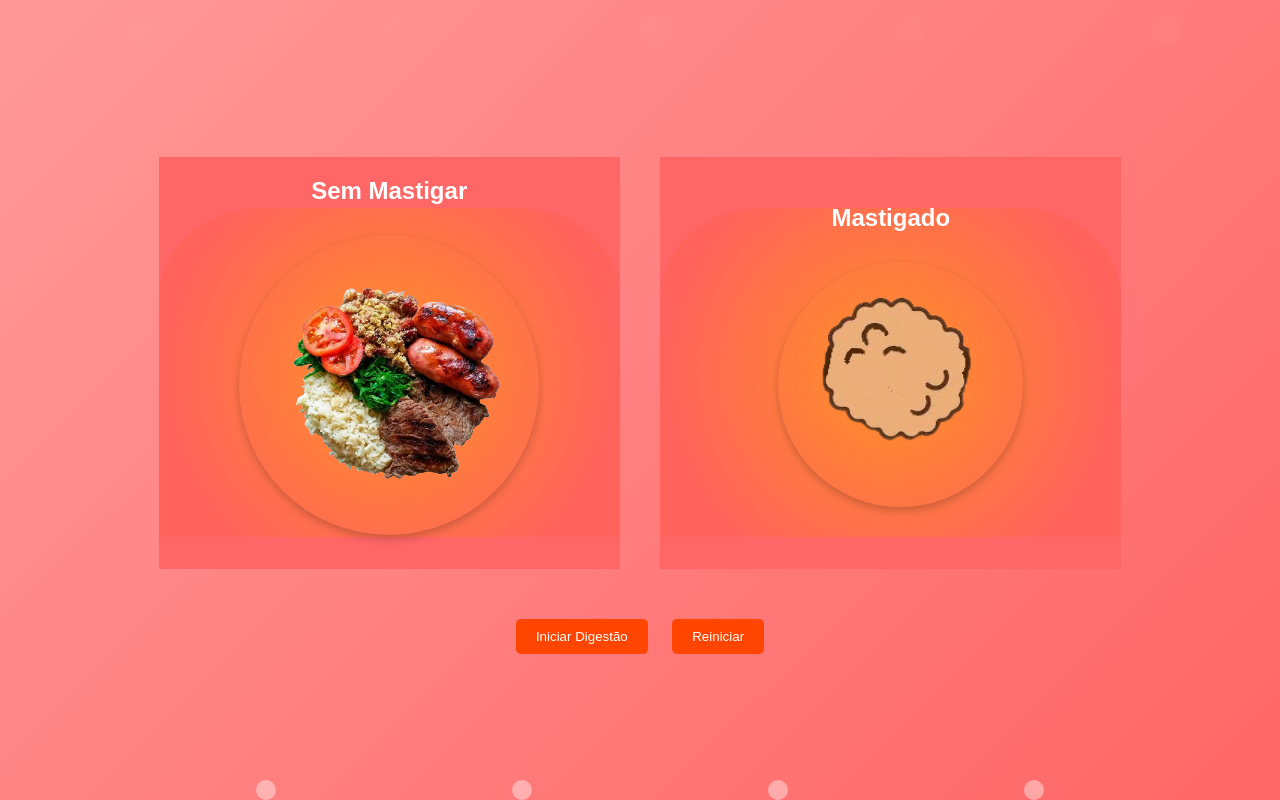
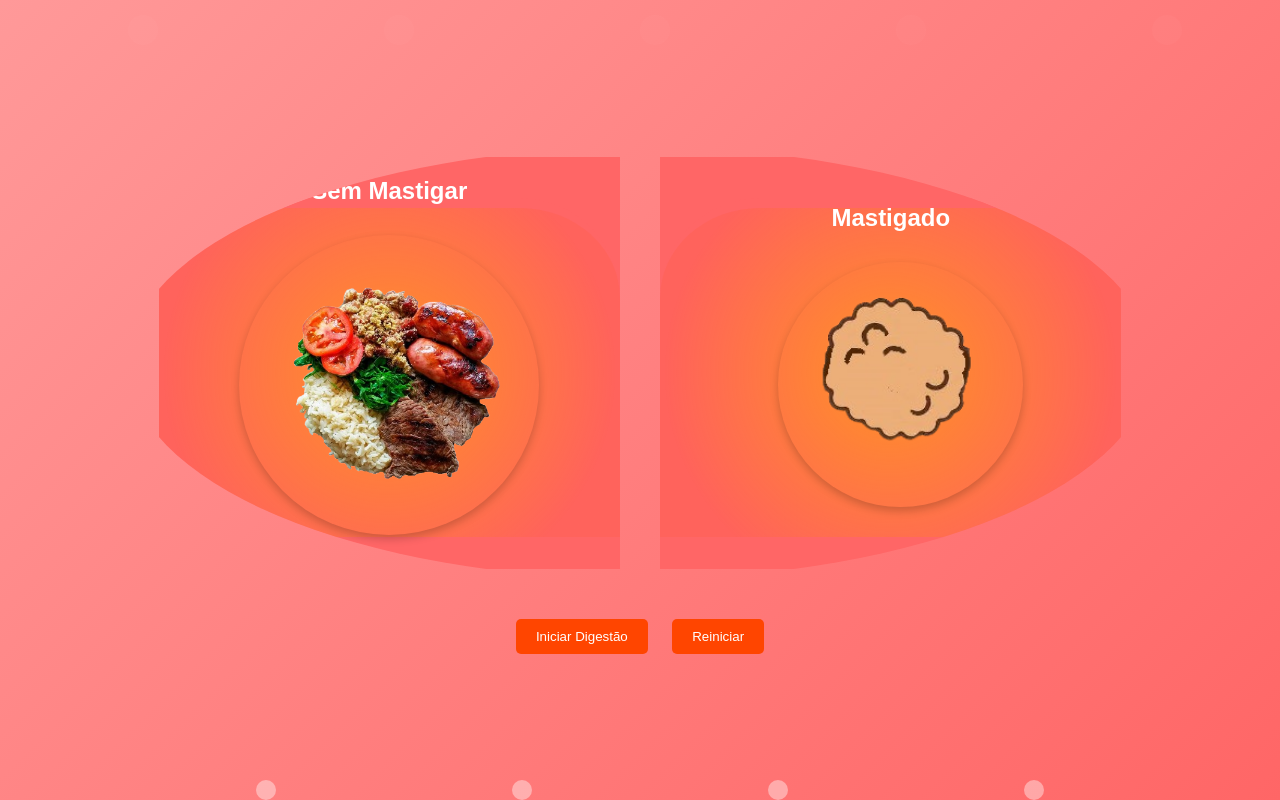
Before and after one commit to IsNanTinfem/Digest-o, a plain HTML site: page index.html in a window 1280 px wide. Drawn offline with Linux system fonts and the light colour scheme.

Commit message:
Update index.html

```diff
--- a/index.html
+++ b/index.html
@@ -28,7 +28,7 @@
     margin-bottom: 20px;
     position: relative;
     flex-wrap: wrap;
-    border-radius: 50px; /* Adiciona bordas arredondadas */
+    border-radius: 100%; /* Adiciona bordas arredondadas */
     overflow: hidden; /* Garante que o conteúdo não vaze para fora das bordas arredondadas */
 }
 
```
